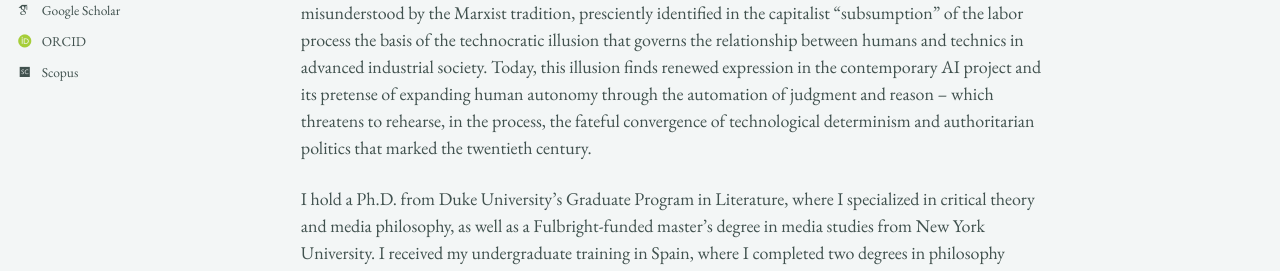
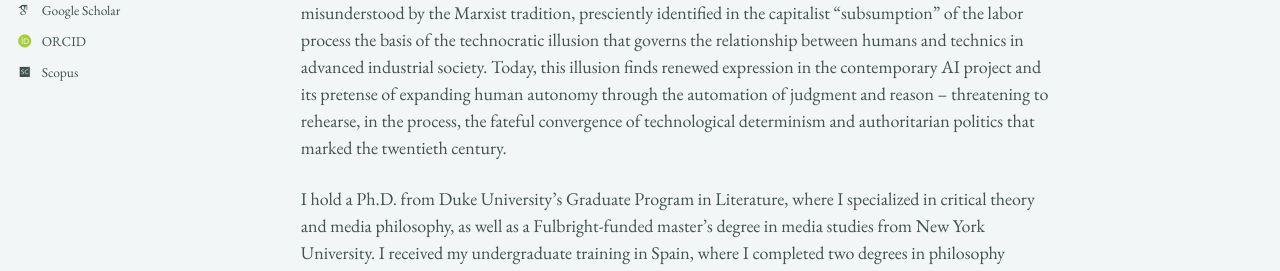
Before and after one commit to epujol90/epujol90.github.io, a Jekyll site: the page built from _pages/about.md, in a window 1280 px wide and 1150 px high. Shown: the part 490-761 px from the top of the window. Built offline with Jekyll 4.4.1, drawn with Linux system fonts in a browser that asks for light colours; some web fonts are replaced; a script bundle is joined from its source files by our own code; library files that are not in the unit come from our copies; some of the changed text lies outside the part shown.

Commit message:
Update about.md

```diff
--- a/_pages/about.md
+++ b/_pages/about.md
@@ -8,6 +8,6 @@ redirect_from:
 ---
 I am a scholar of technology, media, and aesthetics trained in continental philosophy and critical theory in Europe and the United States. My research examines how the material infrastructures of the modern world embody and uphold relations of power and domination, despite professing to liberate humanity from scarcity and toil. In addressing this paradox, I work from the understanding that technical systems are co-constitutive of -- rather than external to -- human agency, culture, and institutions, and that a social ontology of technology is, therefore, necessary to make sense of our inherently technical nature and how power operates through it.
 
-In my doctoral research, I focused on the _longue durée_ of industrial modernity and the machine-mediated ordering of life in technologized society, tracing its roots to the nineteenth century. My dissertation, “Karl Marx, Philosopher of Technics: Critique, Alienation, and the Materiality of Social Power,” grounds this historical inquiry in Marx’s engagement with the industrial literature of his time, reconstructing -- against prevailing productivist and economicist readings -- how he theorized the relationship between capitalism and modern technological transformations. I argue that Marx’s account of industrial development, though largely misunderstood by the Marxist tradition, presciently identified in the capitalist "subsumption" of the labor process the basis of the technocratic illusion that governs the relationship between humans and technics in advanced industrial society. Today, this illusion finds renewed expression in the contemporary AI project and its pretense of expanding human autonomy through the automation of judgment and reason -- which threatens to rehearse, in the process, the fateful convergence of technological determinism and authoritarian politics that marked the twentieth century.
+In my doctoral research, I focused on the _longue durée_ of industrial modernity and the machine-mediated ordering of life in technologized society, tracing its roots to the nineteenth century. My dissertation, “Karl Marx, Philosopher of Technics: Critique, Alienation, and the Materiality of Social Power,” grounds this historical inquiry in Marx’s engagement with the industrial literature of his time, reconstructing -- against prevailing productivist and economicist readings -- how he theorized the relationship between capitalism and modern technological transformations. I argue that Marx’s account of industrial development, though largely misunderstood by the Marxist tradition, presciently identified in the capitalist "subsumption" of the labor process the basis of the technocratic illusion that governs the relationship between humans and technics in advanced industrial society. Today, this illusion finds renewed expression in the contemporary AI project and its pretense of expanding human autonomy through the automation of judgment and reason -- threatening to rehearse, in the process, the fateful convergence of technological determinism and authoritarian politics that marked the twentieth century.
 
 I hold a Ph.D. from Duke University’s Graduate Program in Literature, where I specialized in critical theory and media philosophy, as well as a Fulbright-funded master’s degree in media studies from New York University. I received my undergraduate training in Spain, where I completed two degrees in philosophy (UNED) and fine art (University of Barcelona). I am currently an affiliated researcher with the Historical Materialism Studies Group of the Societat Catalana de Filosofia -- the philosophy section of the Institut d’Estudis Catalans, the highest academic body for the Catalan language and culture. My work has appeared in _South Atlantic Quarterly_ and _Marx and Philosophy Review of Books_, with further articles under review at _Historical Materialism_ and _Theory, Culture & Society_, and an essay in preparation for a special issue of _Qui Parle_. Alongside my research, I have developed substantive experience in writing pedagogy, including two years of writing center practice at Duke’s Thompson Writing Studio and teaching writing-intensive courses on media theory, philosophy of technology, and the history and politics of AI.
```
